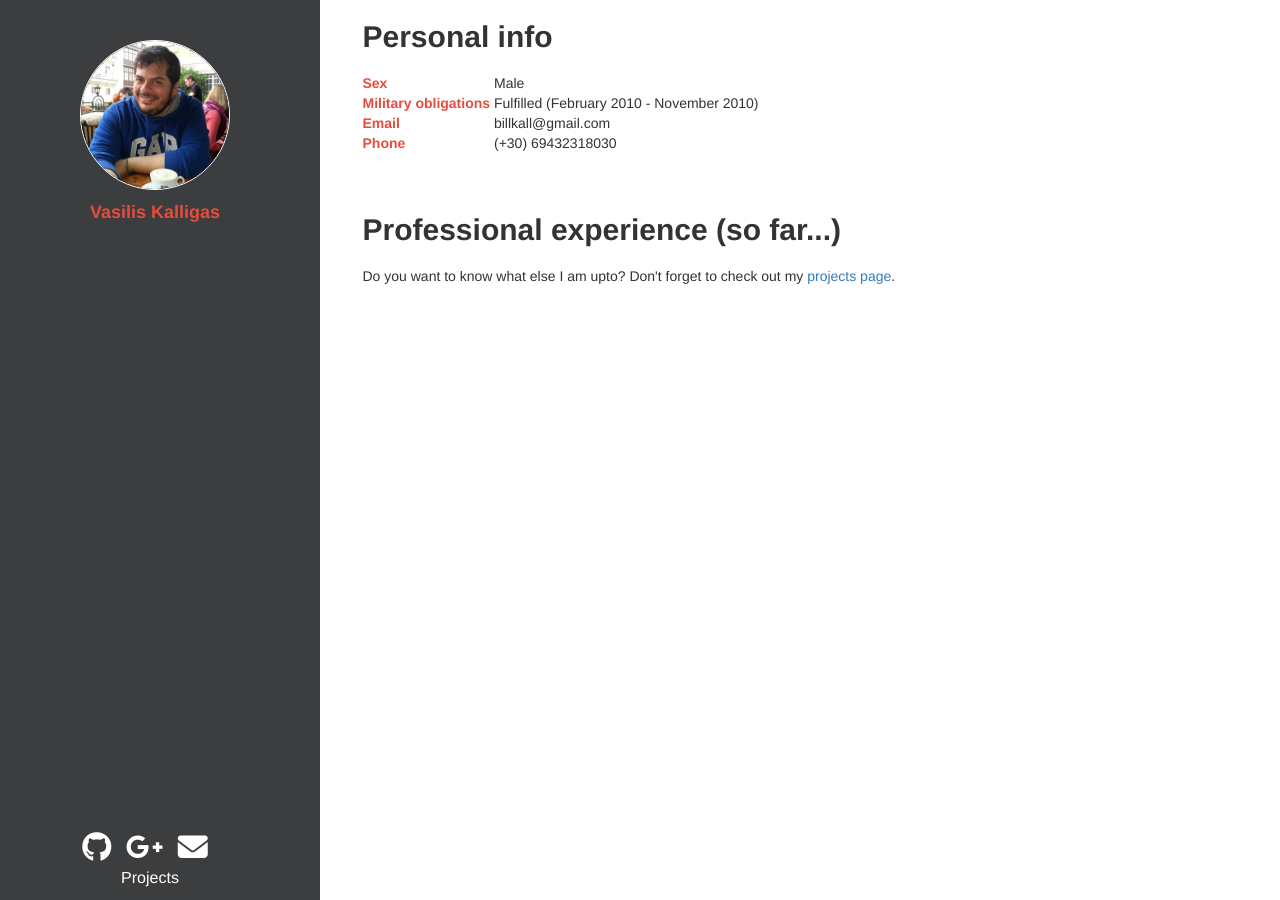
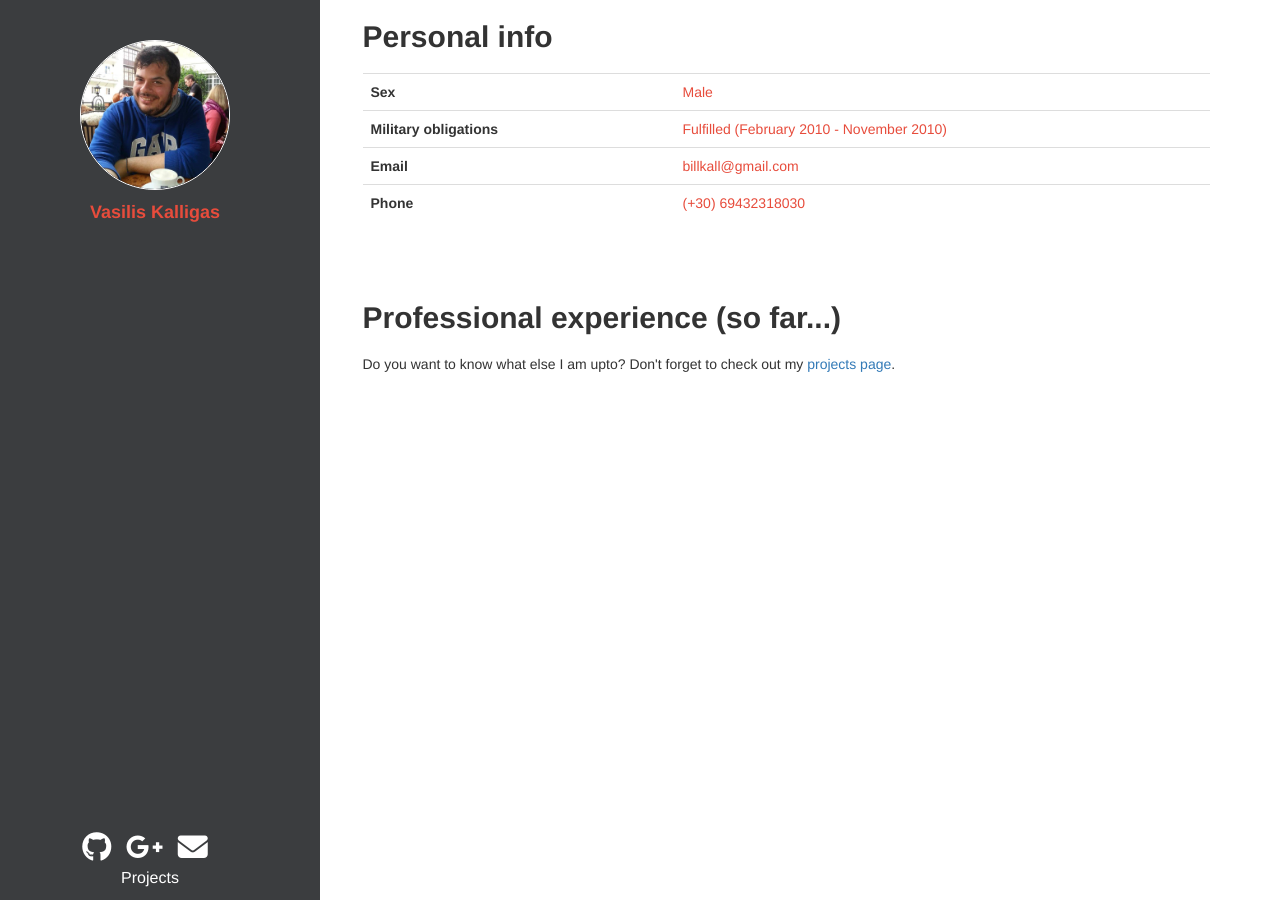
Before and after one commit to arcanoid/arcanoid.github.io, a Jekyll site: the page built from index.html, in a window 1280 px wide. Built offline with Jekyll 4.4.1, drawn with Linux system fonts in a browser that asks for light colours; nearby versions of some CDN libraries.

Commit message:
More styling changes

```diff
--- a/index.html
+++ b/index.html
@@ -11,12 +11,12 @@ title: Vasilis Kalligas, Software Engineer
 
 <div class="row">
     <div class="col-xs-12">
-        <table>
+        <table class="table">
               {% for info in site.personal_info %}
                 <tr>
-                  <td class="text-main"><strong>{{ info[0] }}</strong></td>
+                  <td><strong>{{ info[0] }}</strong></td>
                   <td>&nbsp;</td>
-                  <td>{{ info[1] }}</td>
+                  <td class="text-main">{{ info[1] }}</td>
                 </tr>
               {% endfor %}
         </table>
```
